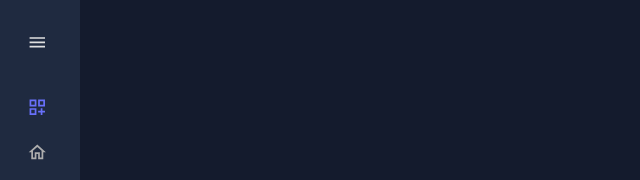
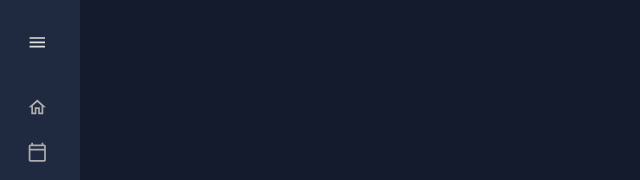
Before and after one commit to CeezR/TaskNexus, a Next.js app in the folder front-end/: page / in a window 1280 px wide. Shown: the top 180 px of the page, without its empty margins (0-640 px from the left). Built offline with nearby package versions, Linux system fonts and the light colour scheme.

Commit message:
feat: linked the home icon to the Dashboard

```diff
--- a/front-end/app/Sidebar.tsx
+++ b/front-end/app/Sidebar.tsx
@@ -122,19 +122,12 @@ const Sidebar: React.FC = () => {
                     </MenuItem>
 
                     <Box paddingLeft={isCollapsed ? undefined : "10%"}>
-
-                        <Item
-                            title="Dashboard"
-                            icon={<DashboardCustomizeOutlinedIcon />}
-                            selected={selected}
-                            setSelected={setSelected}
-                        />
-
                         <Item
                             title="Home"
                             icon={<HomeOutlinedIcon />}
                             selected={selected}
                             setSelected={setSelected}
+                            onClick={() => handleLink("/")}
                         />
                         <Item
                             title="Schedule"
```
